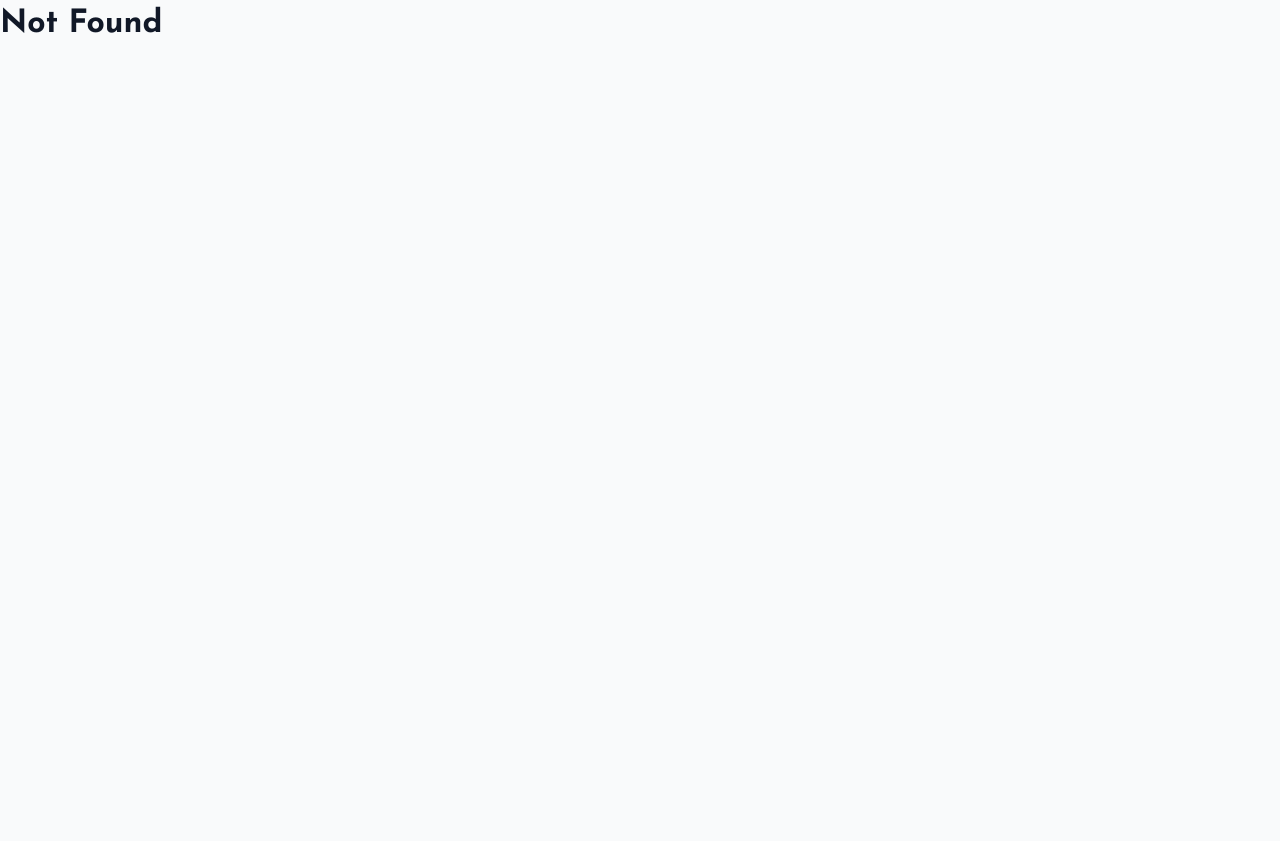
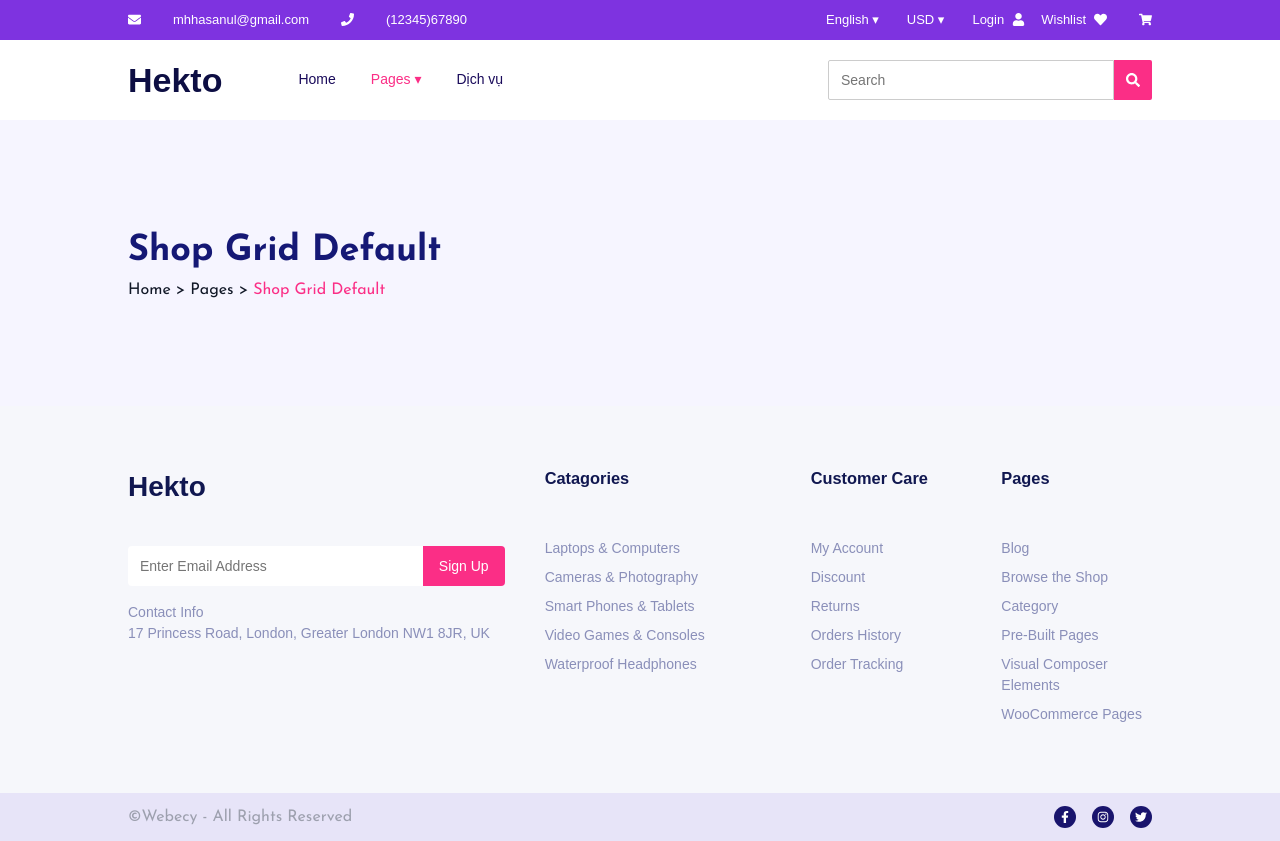
Before and after one commit to Amcongtu/react-test, a React (Vite) app: page /pages in a window 1280 px wide. Before the commit the page ends 800 px from the top, so only its background shows below. Built offline with nearby package versions, Linux system fonts and the light colour scheme.

Commit message:
feat: add pages screen

```diff
--- a/src/assets/styles/main.scss
+++ b/src/assets/styles/main.scss
@@ -39,13 +39,13 @@ body {
 }
 
 #nprogress .bar {
-    background: #29d;
+    background: white;
     position: fixed;
     z-index: 9999;
     top: 0;
     left: 0;
     width: 100%;
-    height: 3px;
+    height: 3.5px;
 }
 
 .swiper-pagination-bullet {
--- a/src/components/Layout/ClientHeader/ClientHeader.tsx
+++ b/src/components/Layout/ClientHeader/ClientHeader.tsx
@@ -4,11 +4,22 @@ import { FaEnvelope, FaPhone, FaUser, FaHeart, FaShoppingCart, FaSearch, FaBars
 import Sidebar from "../ClientSideBar/ClientSideBar";
 import SearchModal from "../SearchModal/SearchModal";
 import { useDisclosure } from "../../../hooks/useDisclosure";
+import { useLocation } from "react-router-dom";
+import routes from "../../../routes";
+import { Link } from "react-router-dom";
 
 const Header = () => {
     const [isSidebarOpen, setSidebarOpen] = useState(false);
     const { isOpen: isOpenSearchModal, onClose: onCloseSearchModal, onToggle: onToggleSeachModal } = useDisclosure();
+    const location = useLocation();
 
+    const mainLayout = routes.find(r => r.key === "main-layout");
+    const navItems = mainLayout?.children?.filter(route => route.name);
+
+    const getFullPath = (path?: string) => {
+        if (!path) return "/";
+        return `/${path}`;
+    };
     return (
         <>
             <header className={styles.header}>
@@ -58,12 +69,19 @@ const Header = () => {
                             </div>
                             <nav className={styles.nav}>
                                 <ul>
-                                    <li className={styles.active}>Home ▾</li>
-                                    <li>Pages</li>
-                                    <li>Products</li>
-                                    <li>Blog</li>
-                                    <li>Shop</li>
-                                    <li>Contact</li>
+                                    {navItems?.map(item => {
+                                        const fullPath = getFullPath(item.path);
+                                        const isActive = location.pathname === fullPath;
+
+                                        return (
+                                            <li
+                                                key={item.key}
+                                                className={isActive ? styles.active : ""}
+                                            >
+                                                <Link to={fullPath}>{item.name} {isActive && '▾'}</Link>
+                                            </li>
+                                        );
+                                    })}
                                 </ul>
                             </nav>
                         </div>
--- /dev/null
+++ b/src/components/Pages/PageHeader/PageHeader.module.scss
@@ -0,0 +1,17 @@
+@use "../../../assets/styles/variables" as variables;
+
+.pageHeader {
+    background-color: #F6F5FF;
+    height: 286px;
+    display: flex;
+    align-items: center;
+
+    >div>h1 {
+        font-size: 36px;
+        color: variables.$color-secondary;
+    }
+
+    >div>p>span:last-child {
+        color: variables.$color-primary;
+    }
+}
--- /dev/null
+++ b/src/components/Pages/PageHeader/PageHeader.tsx
@@ -0,0 +1,27 @@
+import styles from "./PageHeader.module.scss"
+
+interface PageHeaderProps {
+    title: string;
+    breadcrumbs: string[];
+}
+
+const PageHeader = ({ title, breadcrumbs }: PageHeaderProps) => {
+    return (
+        <div className={styles.pageHeader}>
+            <div className="container">
+                <h1>{title}</h1>
+                <p>
+                    {breadcrumbs.map((item, index) => (
+                        <span key={index}>
+                            {item}
+                            {index < breadcrumbs.length - 1 && " > "}
+                        </span>
+                    ))}
+                </p>
+
+            </div>
+        </div>
+    );
+};
+
+export default PageHeader;
--- /dev/null
+++ b/src/pages/Pages.tsx
@@ -0,0 +1,11 @@
+import { memo } from "react"
+import PageHeader from "../components/Pages/PageHeader/PageHeader"
+
+const Pages = () => {
+    return <>
+        <PageHeader title="Shop Grid Default"
+            breadcrumbs={["Home", "Pages", "Shop Grid Default"]} />
+    </>
+}
+
+export default memo(Pages)
--- a/src/routes.tsx
+++ b/src/routes.tsx
@@ -1,5 +1,6 @@
 import MainLayout from "./layouts/MainLayout";
 import Home from "./pages/Home";
+import Pages from "./pages/Pages";
 
 const routes = [
     {
@@ -15,10 +16,10 @@ const routes = [
                 element: <Home />,
             },
             {
-                path: "gioi-thieu",
-                name: "Giới thiệu",
-                key: "about",
-                element: <Home />,
+                path: "pages",
+                name: "Pages",
+                key: "pages",
+                element: <Pages />,
             },
             {
                 path: "dich-vu",
```
